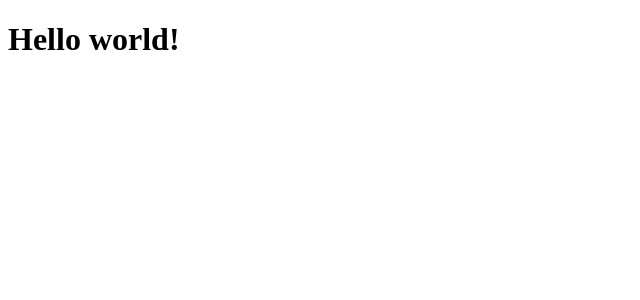
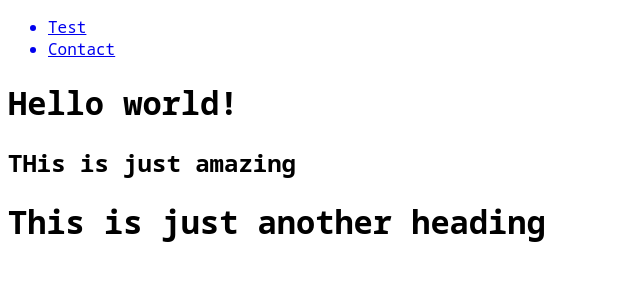
Before and after one commit to clumsyChef/typing-tester, a Svelte app: page / in a window 1280 px wide. Shown: the top 300 px of the page, without its empty margins (0-640 px from the left). Built offline with nearby package versions, Linux system fonts and the light colour scheme.

Commit message:
added file for testing

```diff
--- a/index.html
+++ b/index.html
@@ -5,6 +5,14 @@
     <link rel="icon" href="/favicon.ico" />
     <meta name="viewport" content="width=device-width, initial-scale=1.0" />
     <title>Svelte + Vite App</title>
+    <link rel="preconnect" href="https://fonts.googleapis.com">
+    <link rel="preconnect" href="https://fonts.gstatic.com" crossorigin>
+    <link href="https://fonts.googleapis.com/css2?family=Noto+Sans+Mono:wght@400;500;600;700&display=swap" rel="stylesheet">
+    <style>
+        html, body {
+            font-family: "Noto Sans Mono", monospace;
+        }
+    </style>
   </head>
   <body>
     <div id="app"></div>
--- a/src/App.svelte
+++ b/src/App.svelte
@@ -1,10 +1,14 @@
 <script>
+    import Header from "./components/Header.svelte";
 </script>
 
-<main>
-  <h1>Hello world!</h1>
-
-</main>
+<div>
+    <Header />
+    <h1>Hello world!</h1>
+    <h2> THis is just amazing</h2>
+    <h1>This is just another heading</h1>
+</div>
 
 <style>
+
 </style>
--- /dev/null
+++ b/src/components/Header.svelte
@@ -0,0 +1,14 @@
+<script>
+
+</script>
+
+<header>
+    <ul>
+        <a href="#"><li>Test</li></a>
+        <a href="#"><li>Contact</li></a>
+    </ul>
+</header>
+
+<style>
+
+</style>
```
Also changed, not shown: 1 other file (tests, documents, lock files or other folders).
